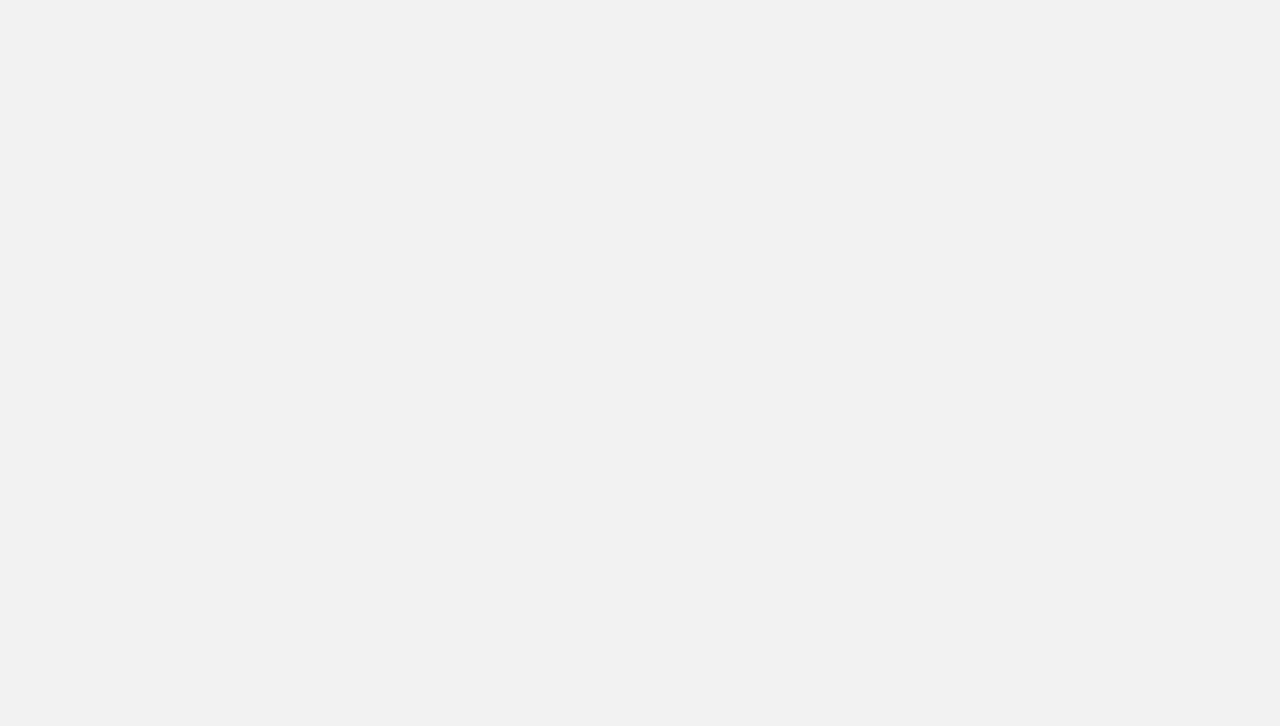
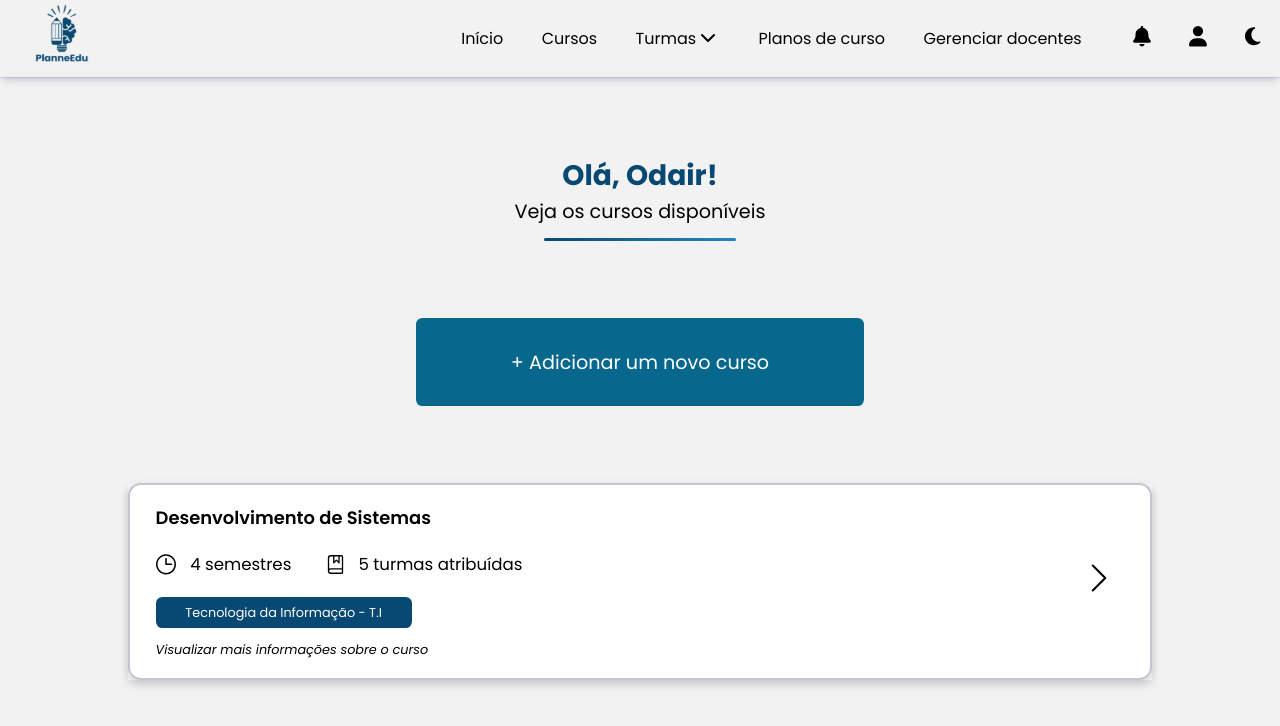
Before and after one commit to larissacoelho21/PlanneEdu-FrontEnd, a React (Vite) app in the folder PlanneEdu_Front/: page /cursosopp in a window 1280 px wide. Before the commit this address had no page. Shown: the top 726 px of the page. Built offline with nearby package versions, Linux system fonts and the light colour scheme.

Commit message:
Desenvolvimento página CursosOpp

```diff
--- /dev/null
+++ b/PlanneEdu_Front/src/Css/Opp/CursosOpp.css
@@ -0,0 +1,58 @@
+.cards-cursosopp {
+    width: 80%;
+    margin: 0 auto;
+    margin-bottom: 5vw;
+    box-shadow: 0 4px 10px rgba(0, 0, 0, 0.1);
+}
+
+.Class-curso {
+    display: flex;
+    align-items: center;
+    margin: .5vw 0;
+    gap: 1vw;
+    margin-right: vw;
+}
+
+.Class-curso p {
+    font-weight: 400;
+    font-size: 1.3vw;
+}
+
+.semester-curso {
+    display: flex;
+    gap: 0.5vw;
+    margin-right: 2vw;
+}
+
+.semester-curso img{
+    width: 1.6vw;
+}
+
+.semester-curso h1{
+    font-size: 1.3vw;
+    font-weight: normal;
+    margin: 0.6vw;
+}
+
+.technology-curso{
+    font-size: 1vw;
+    background-color: #074973;
+    width: 20vw;
+    padding: 0.5vw;
+    color: #ffff;
+    font-weight: normal;
+    text-align: center;
+    border-radius: 0.5vw;
+}
+
+.Data-curso{
+    display: flex;
+    flex-direction: column;
+    gap: 1vw;
+}
+
+.Data-curso > p {
+    font-style: italic;
+    font-size: 1vw;
+    font-weight: 400;
+}
--- /dev/null
+++ b/PlanneEdu_Front/src/Pages/Opp/CursosOpp.tsx
@@ -0,0 +1,52 @@
+import { NavBarOpp } from "../../Components/Opp/NavBar-Opp/navBarOpp";
+import "../../Css/Opp/CursosOpp.css";
+import { BookMarked } from 'lucide-react';
+import { ChevronRight } from 'lucide-react';
+import SemesterTeacher from "../../assets/clock.svg";
+
+
+
+export function CursosOpp() {
+    return (
+        <section className="homeTeacher">
+            <NavBarOpp />
+            <div className="introTeacher">
+                <h1>Olá, Odair!</h1>
+                <h2>Veja os cursos disponíveis  </h2>
+                <hr />
+            </div>
+
+            <div className="buttons-class">
+                <button>+ Adicionar um novo curso</button>
+            </div>
+
+            <div className="cards-cursosopp">
+
+                <div className="Card">
+                    <div className="Data-curso">
+                        <h3 className="Subject">Desenvolvimento de Sistemas</h3>
+                        <div className="Info">
+                            <div className="semester-curso">
+                                <img src={SemesterTeacher} alt="" />
+                                <h1>4 semestres</h1>
+                            </div>
+                            <div className="Class-curso">
+                                <BookMarked size={21} color="black" strokeWidth={1.5} />
+                                <p>5 turmas atribuídas  </p>
+                            </div>
+                        </div>
+                        <div className="technology-curso">
+                            <span>Tecnologia da Informação - T.I</span>
+                        </div>
+
+                        <p>Visualizar mais informações sobre o curso</p>
+                    </div>
+                    <div className="Arrow">
+                        <ChevronRight size={50} color="black" strokeWidth={1} />
+                    </div>
+                </div>
+            </div>
+
+        </section>
+    )
+}
--- a/PlanneEdu_Front/src/Pages/Opp/HomeOpp.tsx
+++ b/PlanneEdu_Front/src/Pages/Opp/HomeOpp.tsx
@@ -1,4 +1,4 @@
-import { NavBarProfessor } from "../../Components/Docentes/NavBar-Professores/navBarProfessor";
+import { NavBarOpp } from "../../Components/Opp/NavBar-Opp/navBarOpp";
 import "../../Css/Opp/HomeOpp.css";
 import { Link } from "react-router-dom";
 
@@ -6,7 +6,7 @@ import { Link } from "react-router-dom";
 export function HomeOpp() {
     return (
         <section className="homeTeacher">
-            <NavBarProfessor />
+            <NavBarOpp />
             <div className="introTeacher">
                 <h1>Seja bem-vindo, Odair!</h1>
                 <h2>Visualize os planos de ensino disponíveis</h2>
--- a/PlanneEdu_Front/src/Router.tsx
+++ b/PlanneEdu_Front/src/Router.tsx
@@ -12,6 +12,7 @@ import { NavBarOpp } from './Components/Opp/NavBar-Opp/navBarOpp';
 import { ProfileTeacher } from './Pages/Teacher/Profile';
 import { AddPlans } from './Pages/Teacher/AddPlans';
 import { HomeOpp } from './Pages/Opp/HomeOpp';
+import { CursosOpp } from './Pages/Opp/CursosOpp';
 
 //criando rotas e caminhos
 const Router: React.FC = () => {
@@ -31,6 +32,7 @@ const Router: React.FC = () => {
                     <Route path='/profile' element={<ProfileTeacher />} />
                     <Route path='/addplans' element={<AddPlans />} />
                     <Route path='homeopp' element={<HomeOpp/>}/>
+                    <Route path='cursosopp' element={<CursosOpp/>}/>
                 </Routes>
         </BrowserRouter>
 
```
